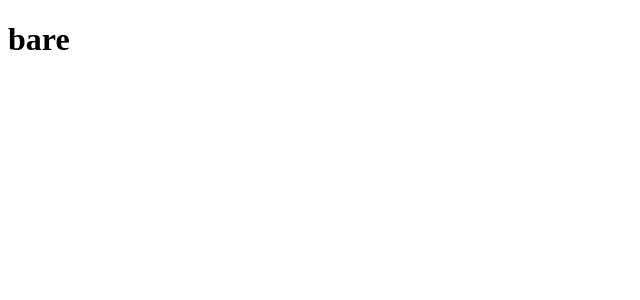
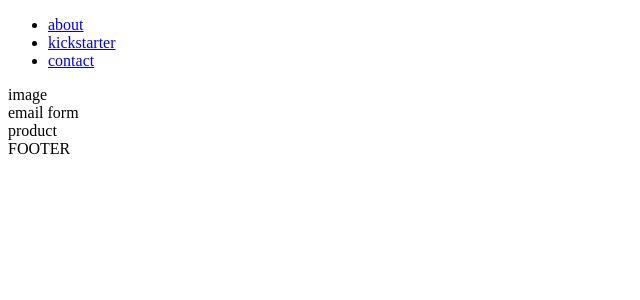
Before and after one commit to internetsadboy/xxx, a React app: page / in a window 1280 px wide. Shown: the top 300 px of the page, without its empty margins (0-640 px from the left). Built offline with nearby package versions, Linux system fonts and the light colour scheme; the HTML template or start-up script is replaced by a standard one.

Commit message:
minor: basic component heirarchy configured

```diff
--- a/src/App.js
+++ b/src/App.js
@@ -1,9 +1,17 @@
 import React from 'react'
 import {render} from 'react-dom'
 
+import Nav from './components/Nav'
+import Main from './components/Main'
+import Footer from './components/Footer'
+
 const App = (props) => {
   return (
-    <h1>{props.name}</h1>
+    <div>
+      <Nav />
+      <Main />
+      <Footer />
+    </div>
   )
 }
 
--- /dev/null
+++ b/src/components/Footer.js
@@ -0,0 +1,9 @@
+import React from 'react';
+
+const Footer = (props) => {
+  return (
+    <div>FOOTER</div>
+  )
+}
+
+export default Footer
--- /dev/null
+++ b/src/components/Main.js
@@ -0,0 +1,13 @@
+import React from 'react';
+
+const Main = (props) => {
+  return (
+    <main>
+      <div>image</div>
+      <div>email form</div>
+      <div>product</div>
+    </main>
+  )
+}
+
+export default Main
--- /dev/null
+++ b/src/components/Nav.js
@@ -0,0 +1,19 @@
+import React from 'react';
+
+const Nav = (props) => {
+  return (
+    <ul>
+      <li>
+        <a href="/about">about</a>
+      </li>
+      <li>
+        <a href="https://kickstarter.com">kickstarter</a>
+      </li>
+      <li>
+        <a href="/contact">contact</a>
+      </li>
+    </ul>
+  )
+}
+
+export default Nav
```
